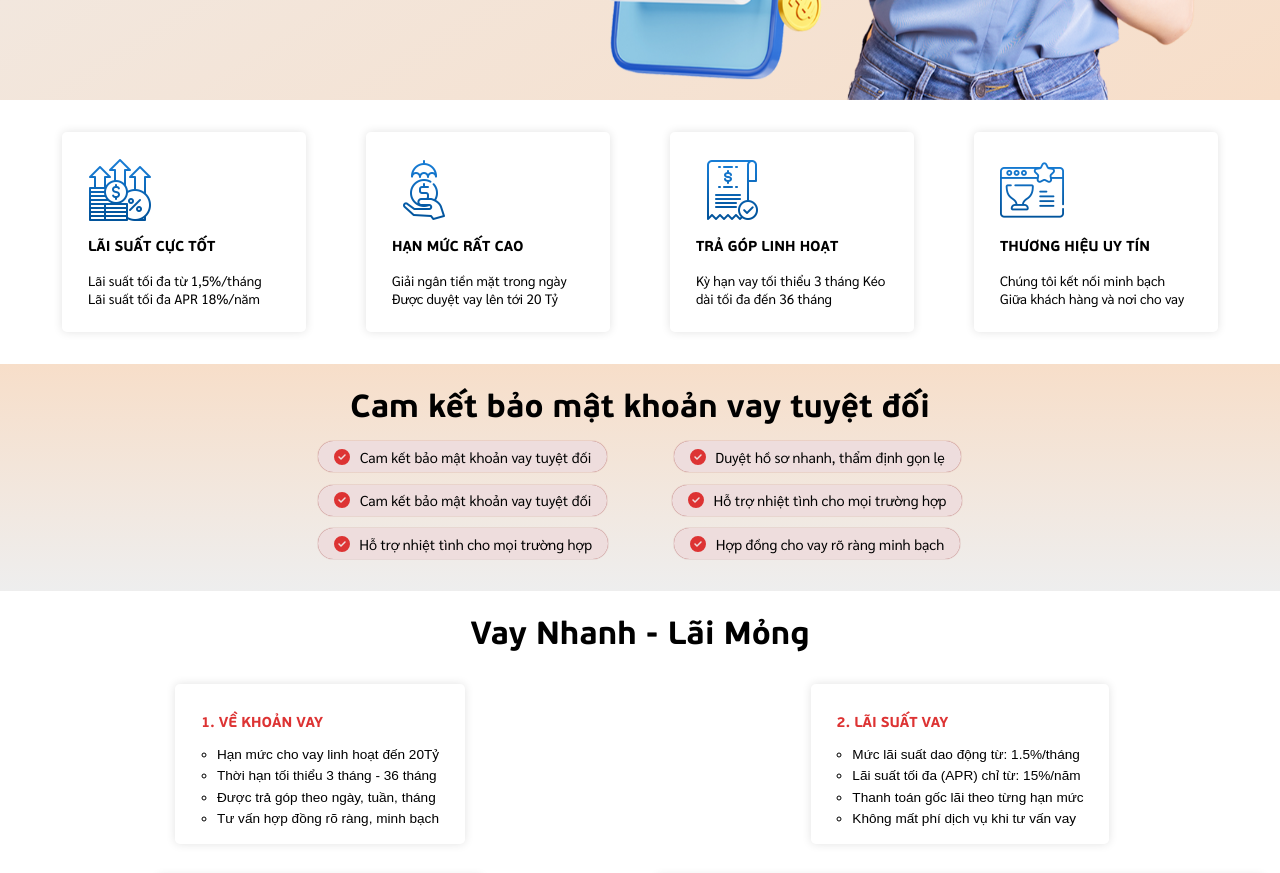
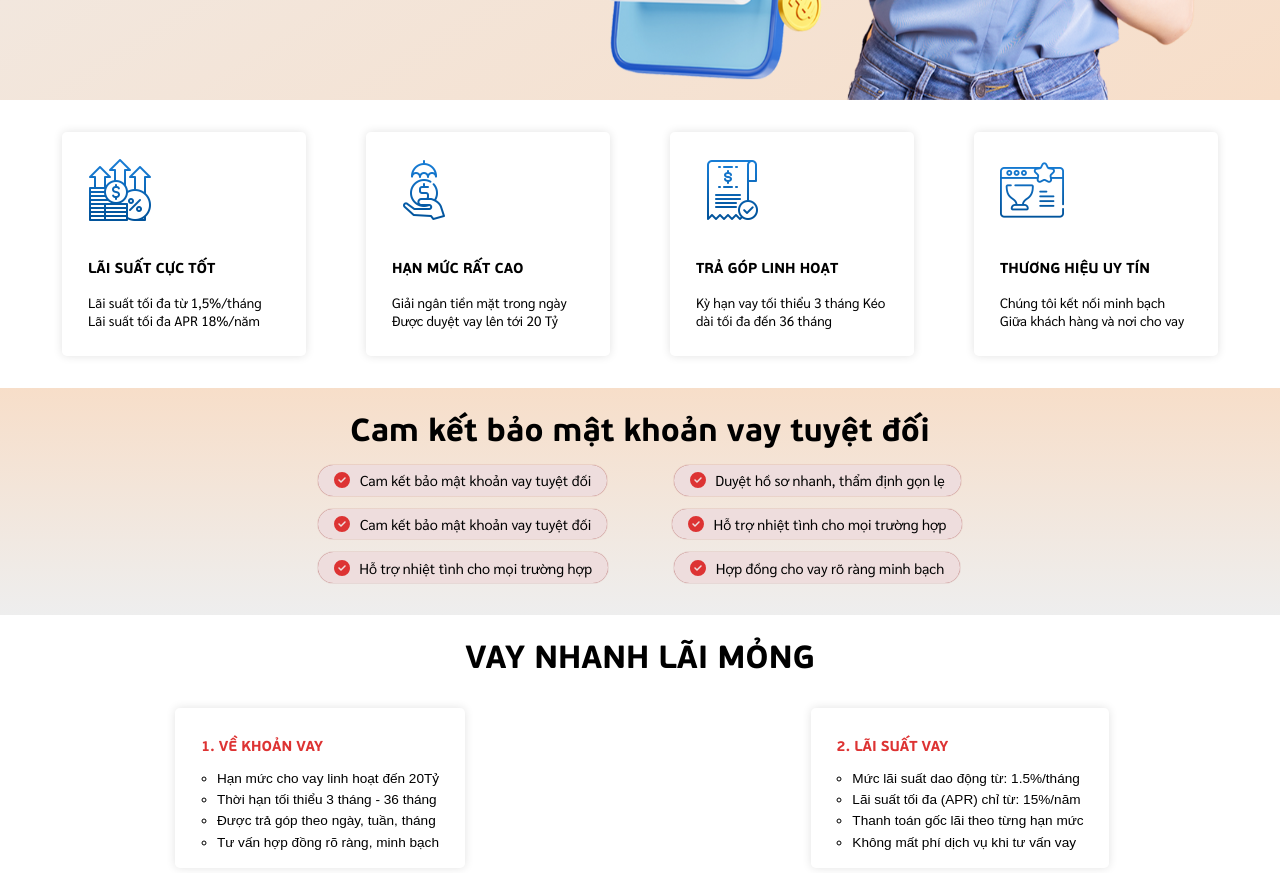
Before and after one commit to TranTatViet21020132/landing-page, a React (Create React App) app in the folder client/: page / in a window 1280 px wide. Shown: the part 700-1573 px from the top of the page. Built offline with nearby package versions, Linux system fonts and the light colour scheme.

Commit message:
update i18 initialization

```diff
--- a/client/package.json
+++ b/client/package.json
@@ -26,9 +26,7 @@
     "react-scripts": "5.0.1",
     "react-toastify": "^10.0.5",
     "typescript": "^4.9.5",
-    "web-vitals": "^2.1.4",
-    "yup": "^1.4.0",
-    "yup-locales": "^1.2.24"
+    "web-vitals": "^2.1.4"
   },
   "scripts": {
     "start": "react-scripts start",
--- a/client/src/components/AdvantageCards/Card/Card.css
+++ b/client/src/components/AdvantageCards/Card/Card.css
@@ -1,5 +1,6 @@
 .card-container {
-  height: fit-content;
+  min-height: fit-content;
+  height: 10.8rem;
   padding: 1.6rem;
   box-shadow: 0 0 10px var(--color-box-shadow);
   display: flex;
@@ -65,6 +66,8 @@
   align-items: start;
   row-gap: 1rem;
   flex-wrap: wrap;
+  justify-content: space-between;
+  margin-top: 1.4rem;
 }
 
 .card-content span {
--- a/client/src/components/LoanDetails/LoanDetails.tsx
+++ b/client/src/components/LoanDetails/LoanDetails.tsx
@@ -53,7 +53,7 @@ const LoanDetails = () => {
     <div className="loanDetails-container">
       <Reveal delay={0}>
         <div className="loanDetails-header">
-          <h3>Vay Nhanh - Lãi Mỏng</h3>
+          <h3>{translate("loanDetails.header")}</h3>
         </div>
       </Reveal>
       <div className="loanDetails-content">
--- a/client/src/configs/i18n.ts
+++ b/client/src/configs/i18n.ts
@@ -2,7 +2,6 @@ import * as i18n from "i18next";
 import type { Callback, InitOptions } from "i18next";
 import detector from "i18next-browser-languagedetector";
 import { initReactI18next } from "react-i18next";
-import { setLocale } from 'yup';
 import translationENG from "../locales/en.json";
 import translationVI from "../locales/vi.json";
 
@@ -25,18 +24,6 @@ class I18nTranslation {
     initOptions?: InitOptions,
     callback?: Callback
   ): Promise<void> {
-    setLocale({
-      mixed: {
-        required: "validate.mixed.required",
-        notType: "validate.mixed.required",
-        default: "validate.mixed.required",
-      },
-      string: {
-        max: (value: any) => {
-          return { key: "validate.string.max", value: value.max };
-        },
-      },
-    });
     await i18n
       .use(detector)
       .use(initReactI18next) // passes i18n down to react-i18next
@@ -59,6 +46,3 @@ class I18nTranslation {
 const i18nTranslation = new I18nTranslation();
 
 export default i18nTranslation;
-export function translate(keyTranslate: string): string {
-  return keyTranslate;
-}
--- a/client/src/locales/en.json
+++ b/client/src/locales/en.json
@@ -8,7 +8,7 @@
   "thumbnail.registerModal.title": "REGISTER NOW",
   "thumbnail.otpModal.title": "ENTER OTP CODE",
 
-  "advanCards.title1": "EXCELLENT INTEREST RATE",
+  "advanCards.title1": "GREAT INTEREST RATE",
   "advanCards.description1": "Maximum interest rate from 1.5%/month APR maximum 18%/year",
   "advanCards.title2": "VERY HIGH LIMIT",
   "advanCards.description2": "Cash disbursement within the day Loan approval up to 20 billion VND",
--- a/client/src/pages/FormPage/FormPageHook.tsx
+++ b/client/src/pages/FormPage/FormPageHook.tsx
@@ -7,7 +7,8 @@ import { LoanApplication } from "../../types/FormPage/LoanApplication";
 import { FormContext } from "../../context/formContext";
 import { FormContextType } from "../../types/FormPage/FormContext";
 import axios from "axios";
-import { redirect } from "react-router-dom";
+import { useNavigate } from "react-router-dom";
+
 
 type ApiResponse = {
   message?: string;
@@ -45,6 +46,7 @@ type ApiResponse = {
 
 export function useFormPageHook() {
   const { email } = React.useContext(FormContext) as FormContextType;
+  const navigate = useNavigate();
 
   const [provinces, setProvinces] = useState<Province[]>([]);
   const [districts, setDistricts] = useState<District[]>([]);
@@ -265,6 +267,8 @@ export function useFormPageHook() {
         let response: ApiResponse;
         response = await UserApi.loan(loanData);
 
+        console.log(response.message)
+
         if (response.statusCode === 200) {
           toast.dismiss();
           toast.success("Application submitted successfully. Redirecting...", {
@@ -275,10 +279,12 @@ export function useFormPageHook() {
             closeOnClick: false,
             theme: "dark",
           });
-          redirect("/");
+          setTimeout((
+            () => navigate("/")
+          ), 2500);
         } else {
           toast.dismiss();
-          toast.error("Application submission failed", {
+          toast.error("Bạn chỉ có thể vay dưới 10 lần thu nhập cá nhân", {
             position: "top-center",
             autoClose: 2500,
             hideProgressBar: true,
```
Also changed, not shown: 2 other files (tests, documents, lock files or other folders).
